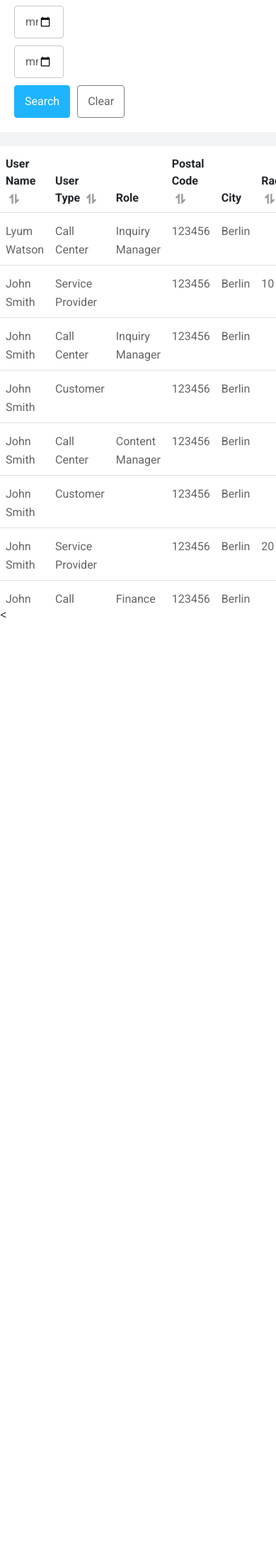
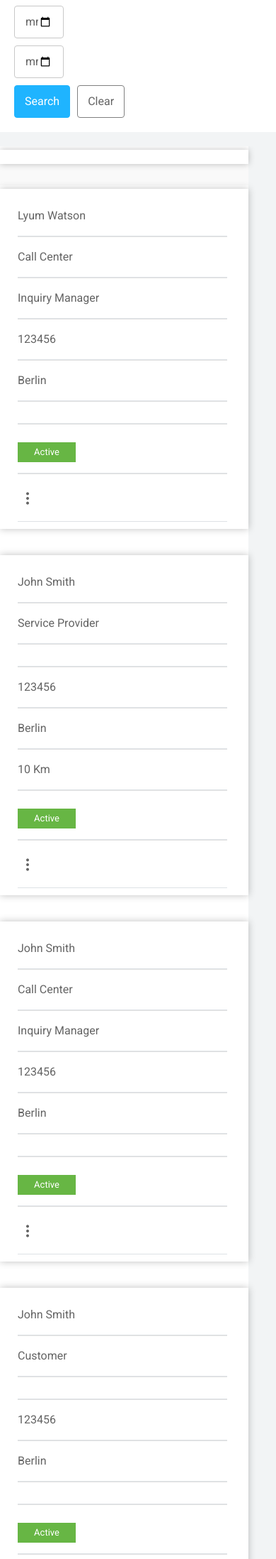
Before and after one commit to Yatrishah/HomePage, a PHP site: page /admin-dashboard.html in a window 390 px wide. Shown: the part 546-2742 px from the top of the page at 71% size. Before the commit the page ends 1416 px from the top, so only its background shows below. Run offline with PHP 8.4, Linux system fonts and the light colour scheme.

Commit message:
Add files via upload

```diff
--- a/HTML*/pages/css/admindashboard.css
+++ b/HTML*/pages/css/admindashboard.css
@@ -157,6 +157,40 @@ opacity: 1;
 
 
 /*-----------Right Table -------------------*/
+
+@media screen and (max-width:767px) {
+    table{
+        width: 90% !important;
+    }
+    .services tr {
+        display: block;
+        box-shadow: 0 0 10px rgb(0 0 0 / 25%);
+        }
+    .services tbody tr {
+    margin-bottom: 37px;
+        }
+
+    td{
+    margin-left: 15px;
+    margin-right: 20px;
+     }
+
+    .services td+td {
+    border-top: 1px solid #e1e1e1;
+    }
+    .services tbody td {
+    display: block!important;
+    padding: 15px 0!important;
+    }
+
+    .buttoncancel , .buttonaccept{
+    text-align: center;
+    }
+    th{
+    display: none;
+    }
+
+}
 .form-control {
     background: #fff;
     font-size: 16px;
@@ -233,7 +267,7 @@ opacity: 1;
         margin-top: 10px;
     }
     .differ-section{
-        height: 1400px;
+        max-height: auto 0;
     }
 }
 
```
